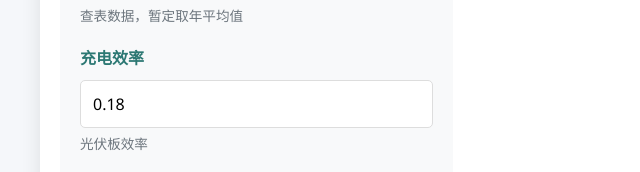
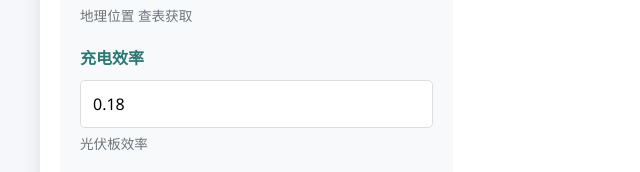
Before and after one commit to Darliamall/Equipment-Solar-Calculator, a plain HTML site: page index.html in a window 1280 px wide. Shown: the part 1105-1277 px from the top of the page, 0-640 px from the left. Drawn offline with Linux system fonts and the light colour scheme.

Commit message:
Update index.html

```diff
--- a/index.html
+++ b/index.html
@@ -270,7 +270,7 @@
                 <div class="form-group">
                     <label for="irradiation">日射量 (kWh/m²)</label>
                     <input type="number" id="irradiation" value="4.45" min="0" step="0.01">
-                    <div class="info-text">查表数据，暂定取年平均值</div>
+                    <div class="info-text">地理位置 查表获取</div>
                 </div>
 
                 <div class="form-group">
```
